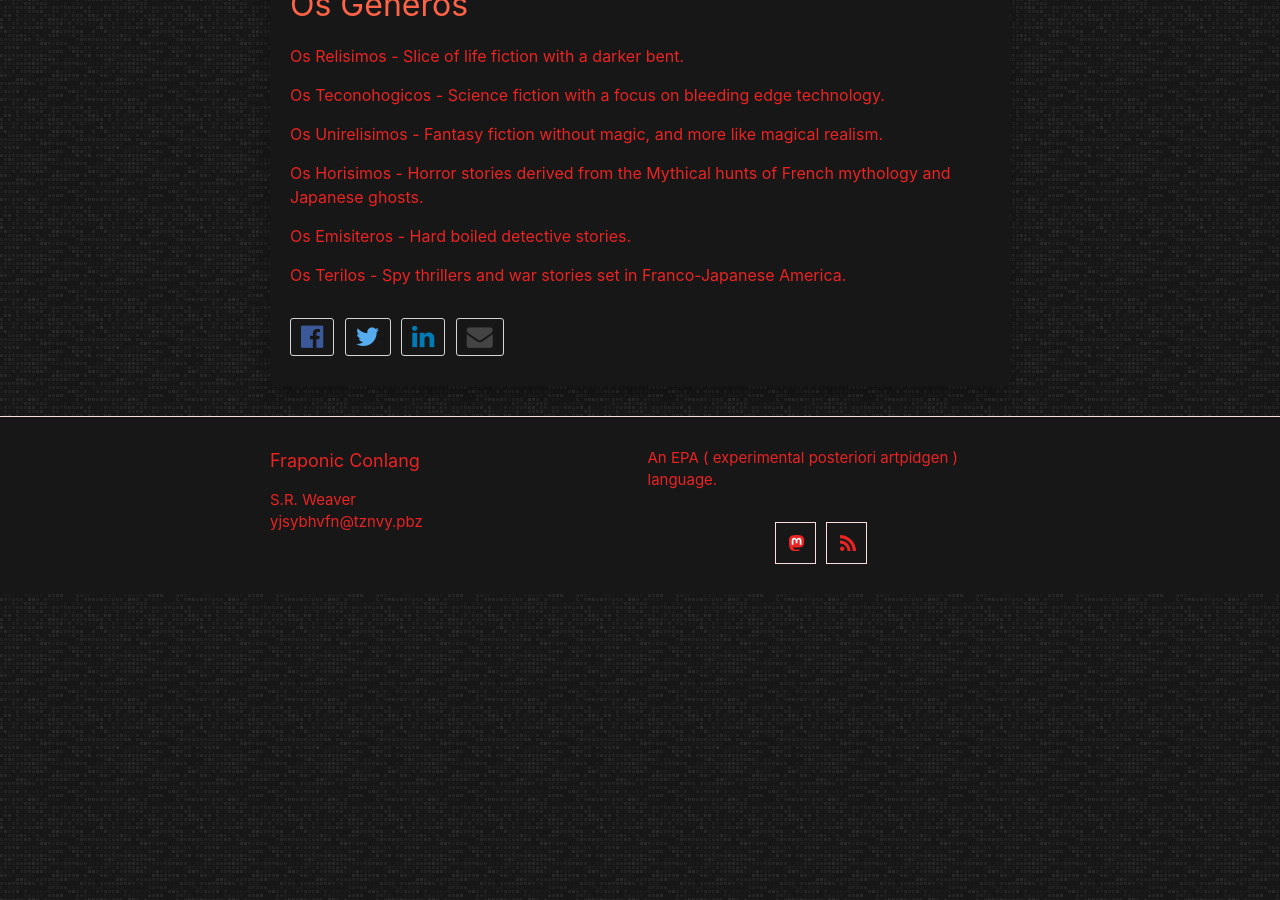
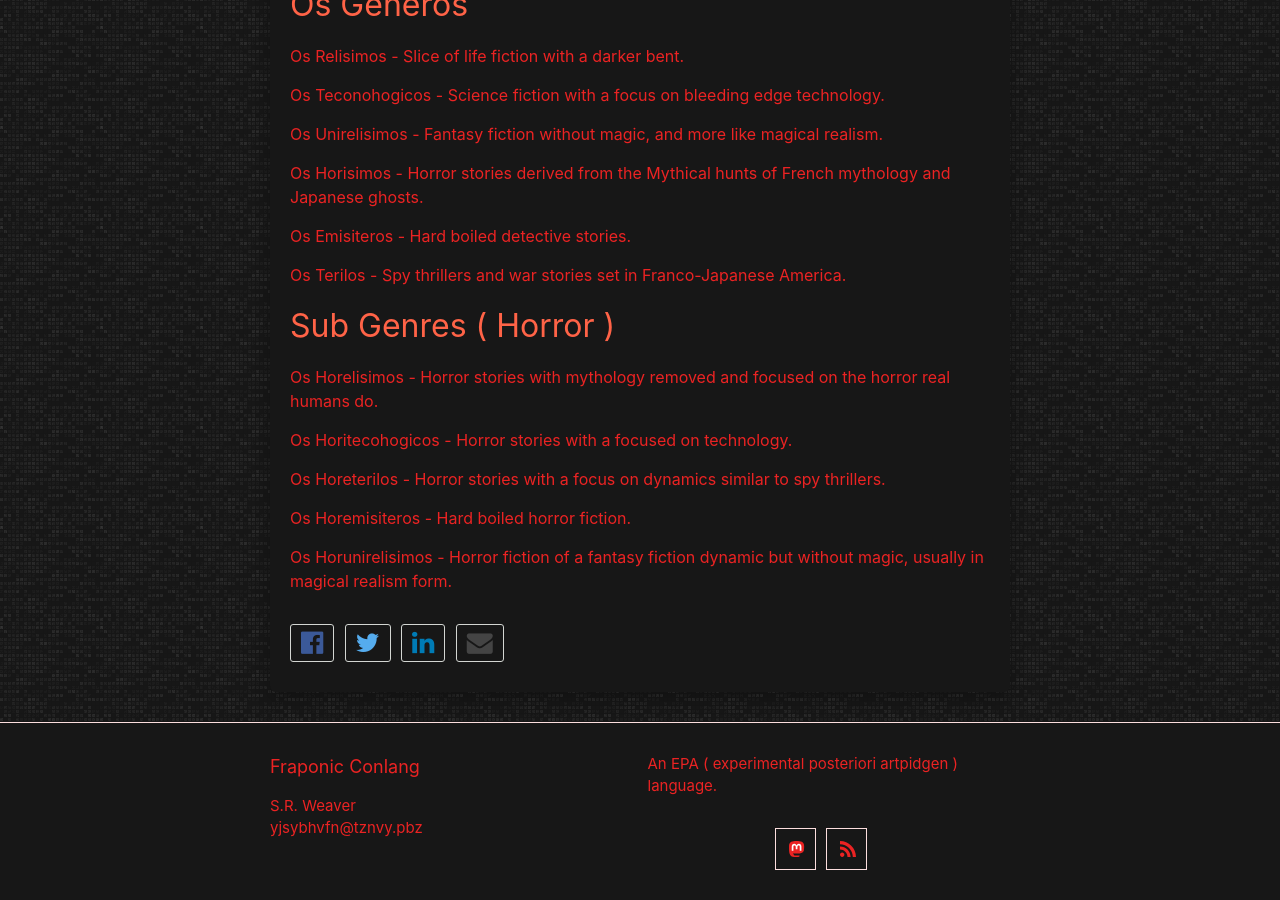
Before and after one commit to LWFlouisa/FraponicConlang, a Jekyll site: the page built from _posts/2021-11-26-literarygenres.md, in a window 1280 px wide and 900 px high, scrolled down 730 px. Built offline with Jekyll 4.4.1, drawn with Linux system fonts in a browser that asks for light colours.

Commit message:
Update 2021-11-26-literarygenres.md

```diff
--- a/_posts/2021-11-26-literarygenres.md
+++ b/_posts/2021-11-26-literarygenres.md
@@ -29,3 +29,14 @@ Os Horisimos - Horror stories derived from the Mythical hunts of French mytholog
 Os Emisiteros - Hard boiled detective stories.
 
 Os Terilos - Spy thrillers and war stories set in Franco-Japanese America.
+
+## Sub Genres ( Horror )
+Os Horelisimos - Horror stories with mythology removed and focused on the horror real humans do.
+
+Os Horitecohogicos - Horror stories with a focused on technology.
+
+Os Horeterilos - Horror stories with a focus on dynamics similar to spy thrillers.
+
+Os Horemisiteros - Hard boiled horror fiction.
+
+Os Horunirelisimos - Horror fiction of a fantasy fiction dynamic but without magic, usually in magical realism form.
```
